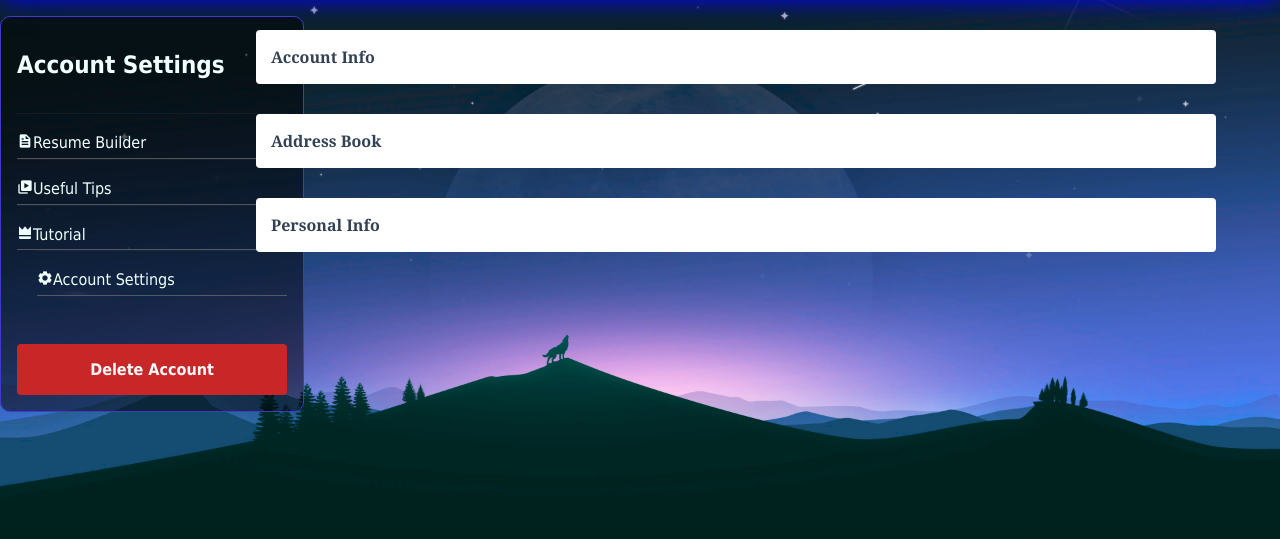
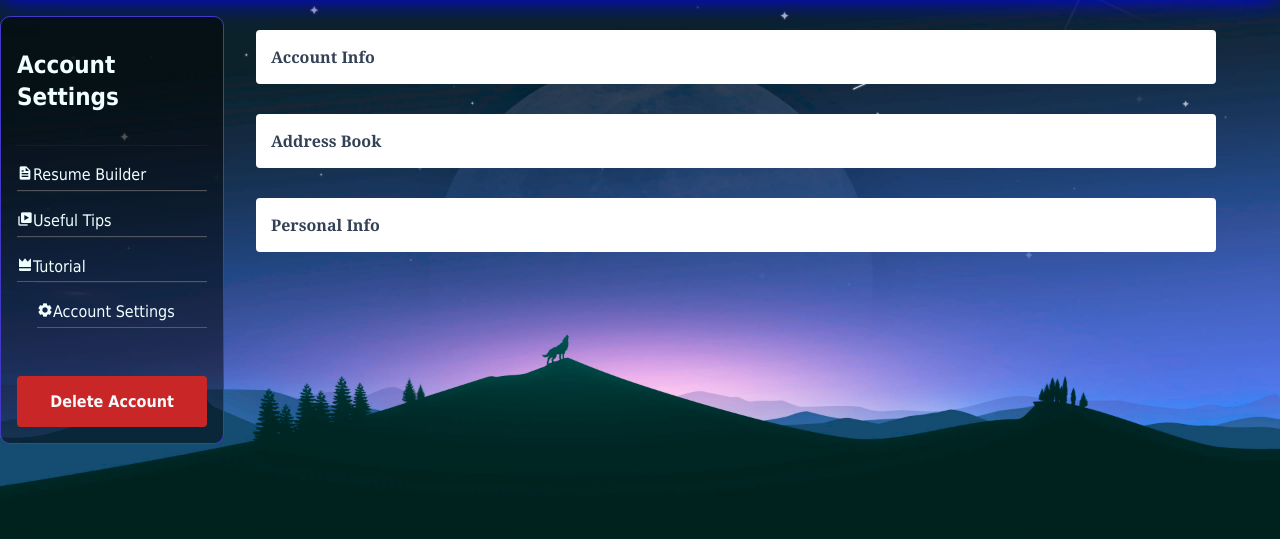
Before and after one commit to Allen16081992/CVTemplater, a PHP site: page /account.php in a window 1280 px wide. Shown: the part 112-651 px from the top of the page. Run offline with PHP 8.4, Linux system fonts and the light colour scheme; the visitor is signed in with stand-in values (Sample User, id 1); data comes from the database, SQL or seed files in the repository.

Commit message:
sidebar fixed width.

```diff
--- a/account.php
+++ b/account.php
@@ -24,9 +24,7 @@
     <?php require_once 'config/peripherals/javascript_load.config.php'; ?>
     <script defer src="javascript/clear.fields.js"></script>
   </head>
-  <style>
-    .sidebar { min-width:19rem;}
-  </style>
+
   <body>
     <!-- Upper Navigation Panel -->
     <header>
@@ -64,10 +62,8 @@
 
     <!-- Main Content -->
     <main class="container">
-
       <!-- Account Settings -->
       <div class="collapse">
-
         <!-- Account Info Fields -->
         <input class="check" type="checkbox" id="collapse-head1">
         <label for="collapse-head1">Account Info</label>
--- a/client.php
+++ b/client.php
@@ -84,10 +84,8 @@
 
     <!-- Main Content -->
     <main class="container">
-
       <!-- Resume Builder -->
       <div class="collapse">
-
         <!-- Resume Title Tab -->
         <input class="check" type="checkbox" id="collapse-head1">
         <label for="collapse-head1">Resume Name</label>
--- a/css/templater.css
+++ b/css/templater.css
@@ -128,6 +128,7 @@ ul li .m-on { color: #ddd; }
     background-color: rgba(0,0,0,0.5);
     color: var(--text-color);
     padding: 1rem;
+    width:14rem;
 }
 .sidebar button { width: 100%; }
 #profile button { margin-left:12px; }
--- a/useful_tips.php
+++ b/useful_tips.php
@@ -20,9 +20,6 @@
     <script defer src="javascript/popup.window.js"></script>
   </head>
   <style>
-    .sidebar {
-      min-width:19rem;
-    }
     p {
       color: white;
       font-weight: bold;
```
